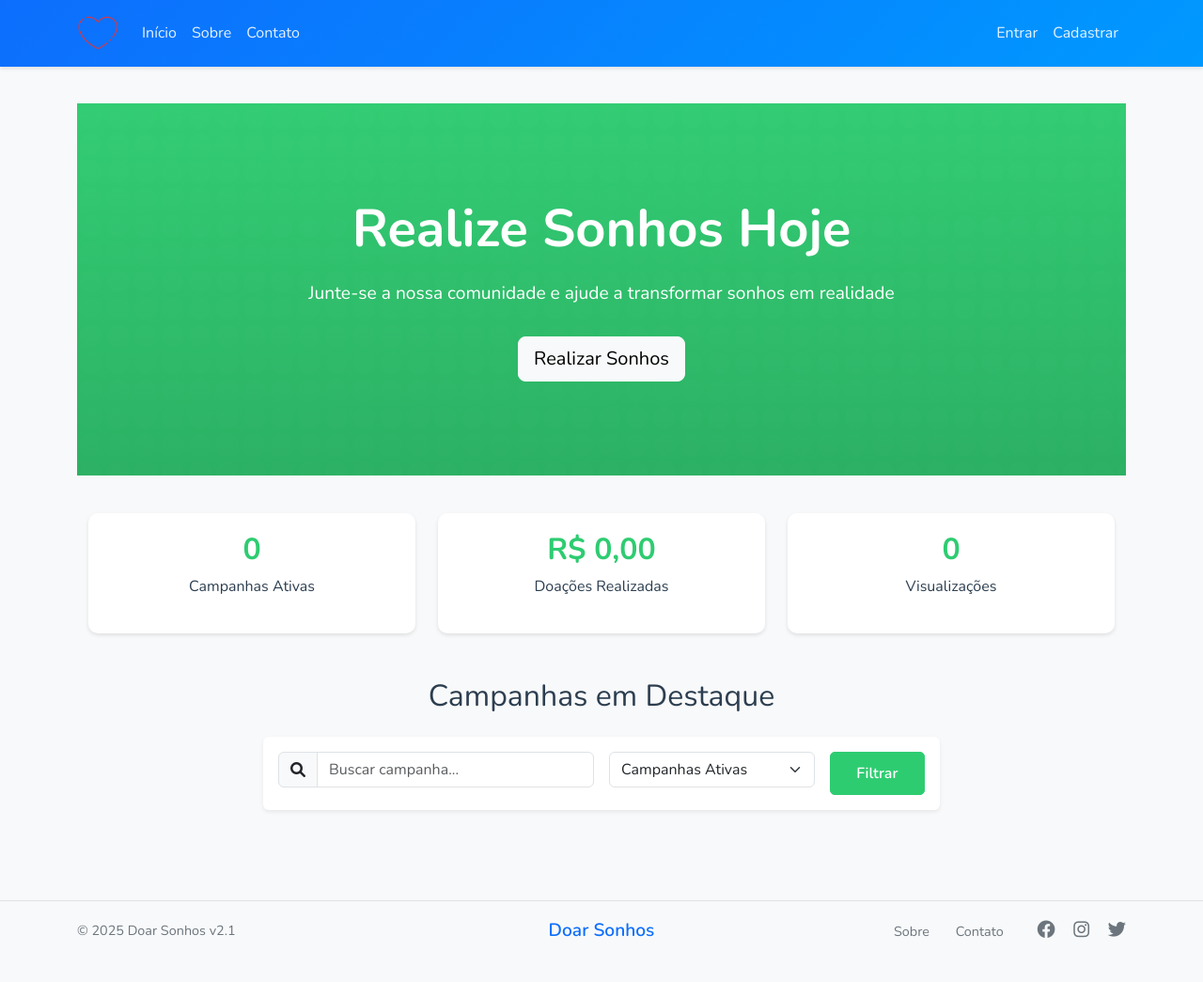
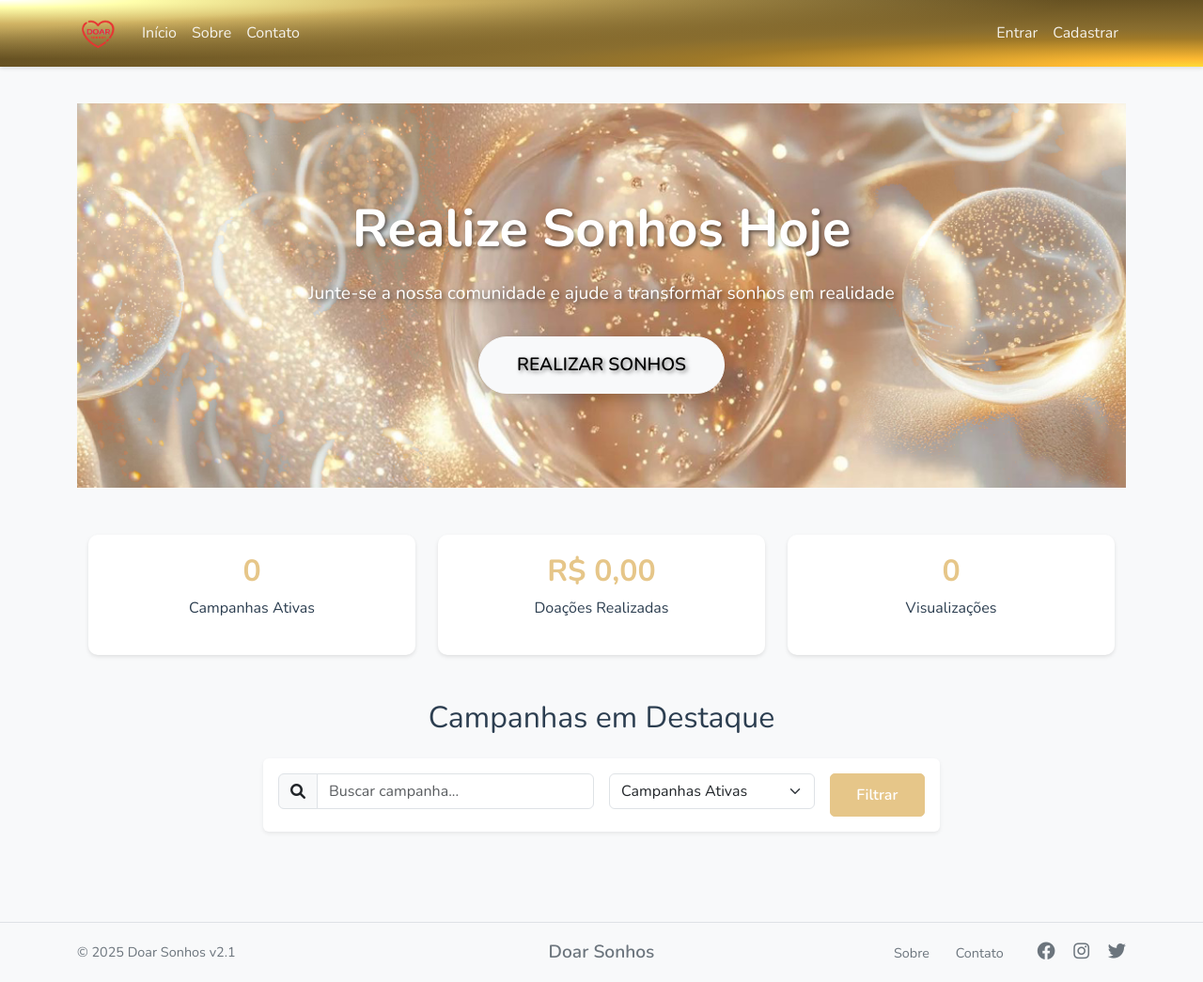
Before and after one commit to lincolnmaxwel88/donate-shop, a Flask app: page / in a window 1280 px wide. Shown: the whole page at 94% size. Before the commit the page ends 998 px from the top, so only its background shows below. Run offline with Flask 2, Linux system fonts and the light colour scheme; data that the repository does not hold is empty.

Commit message:
Alterado cores do site.

```diff
--- a/static/css/custom.css
+++ b/static/css/custom.css
@@ -1,7 +1,7 @@
 /* Variáveis de cores */
 :root {
-    --primary-color: #2ecc71;
-    --secondary-color: #27ae60;
+    --primary-color: #E6C689;
+    --secondary-color: #d8bc89;
     --accent-color: #e74c3c;
     --text-color: #2c3e50;
     --light-gray: #ecf0f1;
@@ -18,23 +18,34 @@ body {
 /* Header e Navigation */
 .navbar {
     box-shadow: 0 2px 4px rgba(0,0,0,0.1);
-    background-color: var(--white);
+    background-color: var(--primary-color) !important;
 }
 
 .navbar-brand {
     font-weight: 700;
-    color: var(--primary-color) !important;
+    color: var(--white) !important;
+}
+
+.navbar-dark .navbar-nav .nav-link {
+    color: var(--white) !important;
+    opacity: 0.9;
+}
+
+.navbar-dark .navbar-nav .nav-link:hover {
+    opacity: 1;
+}
+
+.navbar-dark .navbar-toggler {
+    border-color: var(--white);
 }
 
 /* Hero Section */
 .hero-section {
-    background: linear-gradient(rgba(46, 204, 113, 0.9), rgba(39, 174, 96, 0.9)),
-                url('/static/img/hero-bg.svg');
+    background-image: url('/static/img/background_div.png');
     background-size: cover;
     background-position: center;
-    color: var(--white);
+    background-repeat: no-repeat;
     padding: 100px 0;
-    margin-bottom: 40px;
 }
 
 .hero-section h1 {
@@ -46,6 +57,21 @@ body {
 .hero-section p {
     font-size: 1.2rem;
     margin-bottom: 30px;
+}
+
+/* Ajuste responsivo */
+@media (max-width: 768px) {
+    .hero-section {
+        padding: 60px 0;
+    }
+
+    .hero-section h1 {
+        font-size: 2.5rem;
+    }
+
+    .hero-section p {
+        font-size: 1.2rem;
+    }
 }
 
 /* Cards de Campanha */
@@ -154,4 +180,8 @@ footer a:hover {
     .hero-section h1 {
         font-size: 2.5rem;
     }
+
+    .hero-section p {
+        font-size: 1.2rem;
+    }
 }
--- a/static/css/style.css
+++ b/static/css/style.css
@@ -78,6 +77,34 @@ body {
 .btn-primary {
     padding: 10px 20px;
     font-weight: 500;
+    background-color: #E6C689;
+    border-color: #E6C689;
+}
+
+.btn-primary:hover,
+.btn-primary:focus,
+.btn-primary:active,
+.btn-primary.active,
+.btn-primary.show {
+    background-color: #d8bc89 !important;
+    border-color: #d8bc89 !important;
+    box-shadow: 0 0 0 0.25rem rgba(230, 198, 137, 0.5) !important;
+}
+
+.btn-outline-primary {
+    border: 2px solid #E6C689;
+    color: #E6C689;
+}
+
+.btn-outline-primary:hover,
+.btn-outline-primary:focus,
+.btn-outline-primary:active,
+.btn-outline-primary.active,
+.btn-outline-primary.show {
+    background-color: #E6C689 !important;
+    border-color: #E6C689 !important;
+    color: #fff !important;
+    box-shadow: 0 0 0 0.25rem rgba(230, 198, 137, 0.5) !important;
 }
 
 .card-title {
@@ -126,6 +153,77 @@ main {
     padding: 20px;
 }
 
+.logo-container {
+    display: flex;
+    align-items: center;
+}
+
+.logo-image {
+    height: 70px; /* Aumentado de 50px para 70px */
+    width: auto;
+    transition: opacity 0.3s ease-in-out;
+}
+
+.hero-section {
+    background-image: url('/static/img/background_div.png');
+    background-size: cover;
+    background-position: center;
+    background-repeat: no-repeat;
+    padding: 100px 0;
+    margin-bottom: 50px;
+    position: relative;
+    color: #fff; /* Texto branco para melhor contraste */
+    text-shadow: 2px 2px 4px rgba(0, 0, 0, 0.5); /* Sombra no texto para melhor legibilidade */
+}
+
+/* Removido o .hero-section::before que estava causando o overlay escuro */
+.hero-section .container {
+    position: relative;
+    z-index: 2;
+}
+
+.hero-section h1 {
+    font-size: 3.5rem;
+    font-weight: 700;
+    margin-bottom: 1rem;
+}
+
+.hero-section p {
+    font-size: 1.5rem;
+    margin-bottom: 2rem;
+}
+
+.hero-section .btn-light {
+    padding: 15px 40px;
+    font-size: 1.2rem;
+    font-weight: 600;
+    text-transform: uppercase;
+    border-radius: 30px;
+    transition: all 0.3s ease;
+    box-shadow: 0 4px 15px rgba(0, 0, 0, 0.2);
+}
+
+.hero-section .btn-light:hover {
+    transform: translateY(-3px);
+    box-shadow: 0 6px 20px rgba(0, 0, 0, 0.3);
+}
+
+/* Ajuste responsivo */
+@media (max-width: 768px) {
+    .hero-section {
+        padding: 60px 0;
+    }
+
+    .hero-section h1 {
+        font-size: 2.5rem;
+    }
+
+    .hero-section p {
+        font-size: 1.2rem;
+    }
+}
+
+/* Ajuste responsivo para telas menores */
 @media (max-width: 768px) {
     .container {
         padding: 0 15px;
--- a/templates/base.html
+++ b/templates/base.html
@@ -80,8 +80,10 @@
             z-index: 1000;
             transition: transform 0.3s ease-in-out;
             padding: 0.5rem 0;
-            background: linear-gradient(135deg, #0d6efd, #0099ff);
-            box-shadow: 0 2px 10px rgba(0,0,0,0.1);
+            background: radial-gradient(ellipse farthest-corner at right bottom, #FEDB37 0%, #FDB931 8%, #9f7928 30%, #8A6E2F 40%, transparent 80%),
+                radial-gradient(ellipse farthest-corner at left top, #FFFFFF 0%, #FFFFAC 8%, #D1B464 25%, #5d4a1f 62.5%, #5d4a1f 100%);
+
+            box-shadow: 0 4px 6px rgba(0, 0, 0, 0.1);
         }
 
         .navbar.navbar-hidden {
@@ -135,7 +137,7 @@
         }
 
         .footer-links a:hover {
-            color: #0d6efd;
+            color: #6c757d;
         }
 
         .footer-copyright {
@@ -150,18 +152,18 @@
         }
 
         .social-links a:hover {
-            color: #0d6efd;
+            color: #6c757d;
         }
 
         .footer-brand {
-            color: #0d6efd;
+            color: #6c757d;
             font-weight: 600;
             font-size: 1.2rem;
             text-decoration: none;
         }
 
         .footer-brand:hover {
-            color: #0a58ca;
+            color: #6c757d;
         }
     </style>
 
@@ -174,12 +176,11 @@
     </div>
 
     <!-- Navbar -->
-    <nav class="navbar navbar-expand-lg navbar-dark bg-primary">
+    <nav class="navbar navbar-expand-lg navbar-dark">
         <div class="container">
             <a class="navbar-brand" href="{{ url_for('index') }}">
                 <div class="logo-container">
-                    <img src="{{ url_for('static', filename='img/logo1.png') }}" alt="Doar Sonhos Logo" class="logo-image logo-image-default">
-                    <img src="{{ url_for('static', filename='img/logo2.png') }}" alt="Doar Sonhos Logo Hover" class="logo-image logo-image-hover">
+                    <img src="{{ url_for('static', filename='img/doar1.gif') }}" alt="Doar Sonhos Logo" class="logo-image" id="logo-gif">
                 </div>
             </a>
             <button class="navbar-toggler" type="button" data-bs-toggle="collapse" data-bs-target="#navbarNav">
@@ -397,6 +398,17 @@
             };
         });
     </script>
+    <script>
+        // Função para alternar os GIFs do logo
+        document.addEventListener('DOMContentLoaded', function() {
+            const logoGif = document.getElementById('logo-gif');
+
+            // Espera 5 segundos e troca para o segundo GIF
+            setTimeout(function() {
+                logoGif.src = "{{ url_for('static', filename='img/doar2.gif') }}";
+            }, 5000);
+        });
+    </script>
     {% block extra_js %}{% endblock %}
 </body>
 </html>
```
Also changed, not shown: other parts of static/css/style.css (+29 -9 lines), static/css/modal.css (+13 -3 lines), static/img/background_div.png (added), static/img/doar1.gif (added), static/img/doar2.gif (added).
